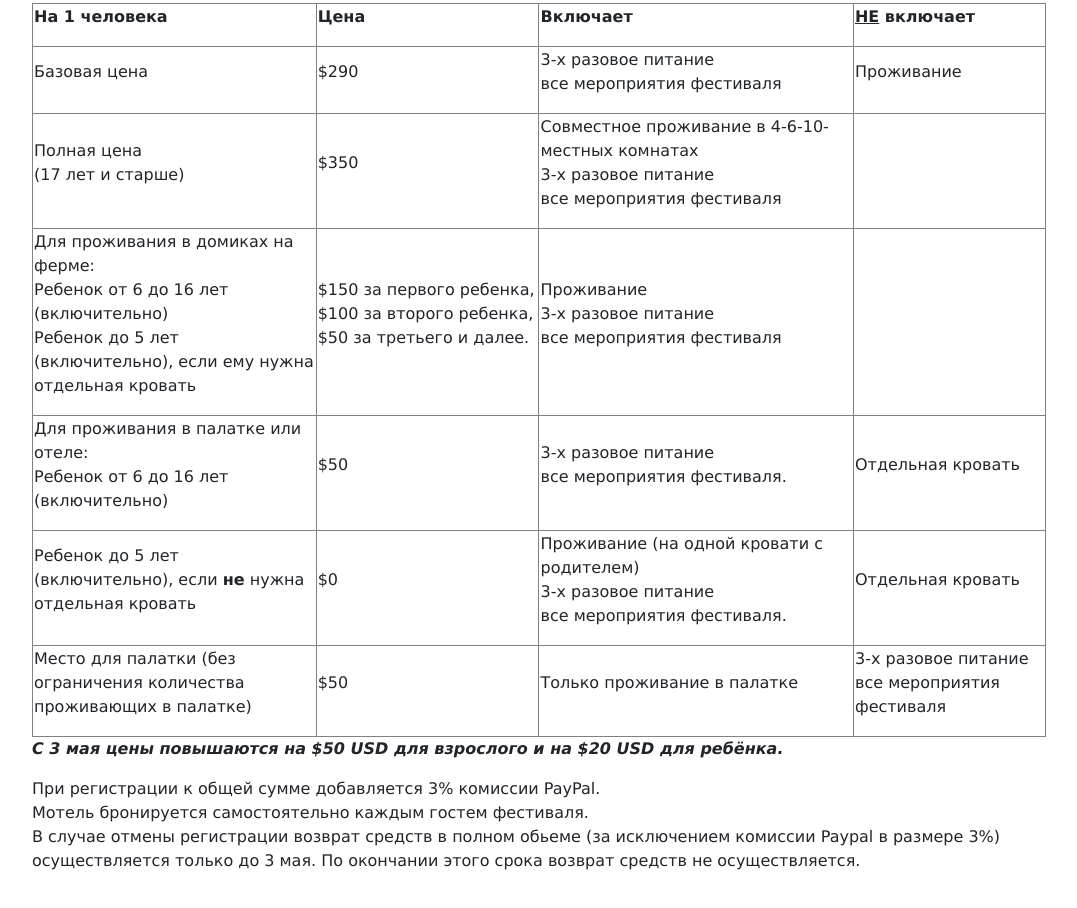
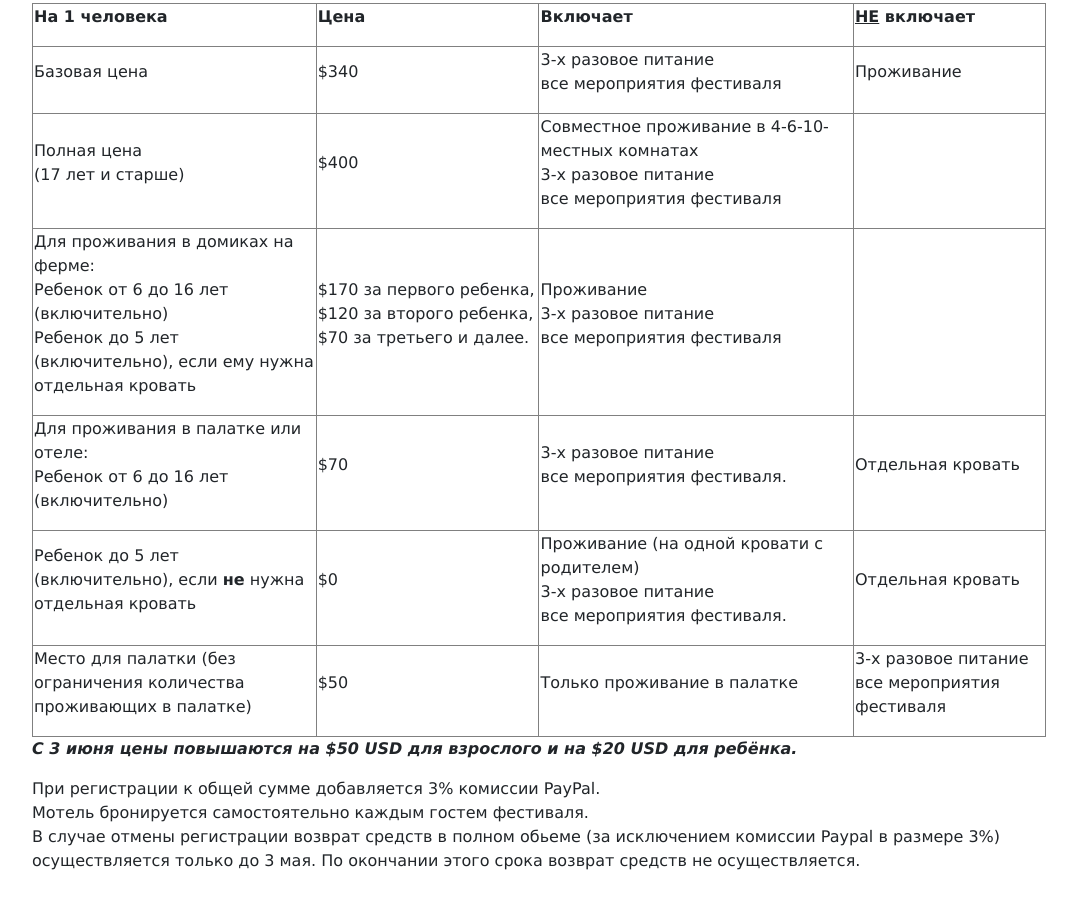
Before and after one commit to grenader/gitafest, a website: page index.html in a window 1280 px wide. Shown: the part 6276-7184 px from the top of the page, without its empty margins (101-1178 px from the left). Drawn offline with nearby package versions, Linux system fonts and the light colour scheme; files that its build step writes are made by us from their sources.

Commit message:
Updated payment rates per schedule

```diff
--- a/index.html
+++ b/index.html
@@ -546,7 +546,7 @@
                                     <p>Базовая цена</p>
                                 </td>
                                 <td>
-                                    <p>$290</p>
+                                    <p>$340</p>
                                 </td>
                                 <td>
                                     <p>3-х разовое питание<br>все мероприятия фестиваля</p>
@@ -560,7 +560,7 @@
                                     <p>Полная цена<br>(17 лет и старше)</p>
                                 </td>
                                 <td>
-                                    <p>$350</p>
+                                    <p>$400</p>
                                 </td>
                                 <td>
                                     <p>Совместное проживание в 4-6-10-местных комнатах<br>
@@ -576,9 +576,9 @@
 				       Ребенок до 5 лет (включительно), если ему нужна отдельная кровать</p>
                                 </td>
                                 <td width="22%">
-                                    <p>$150 за первого ребенка,<br>
-                                       $100 за второго ребенка,<br>
-                                        $50 за третьего и далее.</p>
+                                    <p>$170 за первого ребенка,<br>
+                                       $120 за второго ребенка,<br>
+                                        $70 за третьего и далее.</p>
                                 </td>
                                 <td>
                                     <p>Проживание<br>
@@ -593,7 +593,7 @@
 				       Ребенок от 6 до 16 лет (включительно)</p>
                                 </td>
                                 <td>
-                                    <p>$50</p>
+                                    <p>$70</p>
                                 </td>
                                 <td>
                                     <p>3-х разовое питание<br>все мероприятия фестиваля.</p>
@@ -633,7 +633,7 @@
                             </tr>
                             </tbody>
                         </table>
-			<p><b><i>С 3 мая цены повышаются на $50 USD для взрослого и на $20 USD для ребёнка.</i></b></p>
+			<p><b><i>С 3 июня цены повышаются на $50 USD для взрослого и на $20 USD для ребёнка.</i></b></p>
                         <p>
                             При регистрации к общей сумме добавляется 3% комиссии PayPal.<br>
                             Мотель бронируется самостоятельно каждым гостем фестиваля.<br>
```
